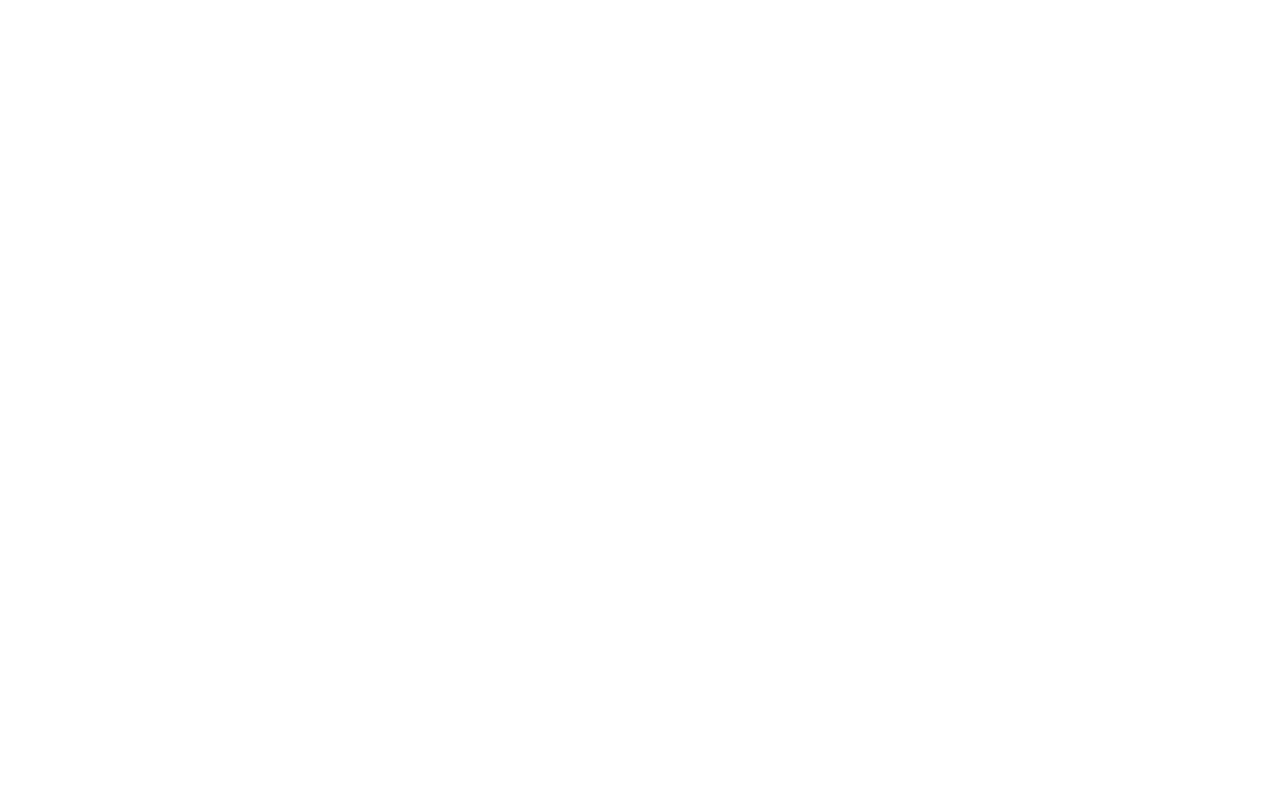
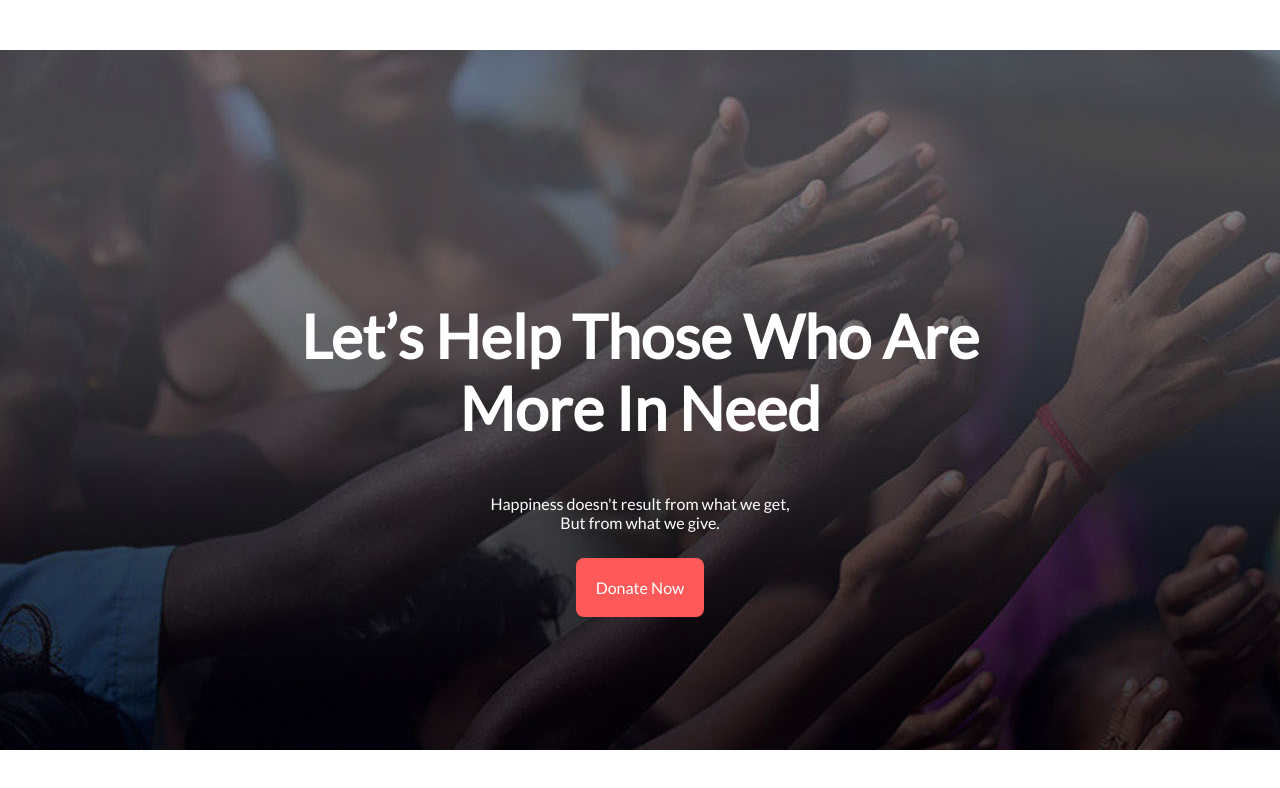
Before and after one commit to cse-mominul/donate-today, a plain HTML site: page index.html in a window 1280 px wide. Drawn offline with Linux system fonts and the light colour scheme.

Commit message:
Frist Section Done

```diff
--- a/index.html
+++ b/index.html
@@ -5,24 +5,23 @@
     <meta http-equiv="X-UA-Compatible" content="IE=edge">
     <meta name="viewport" content="width=device-width, initial-scale=1.0">
     <title>Donate Today</title>
+    <link rel="preconnect" href="https://fonts.googleapis.com">
+    <link rel="preconnect" href="https://fonts.gstatic.com" crossorigin>
+    <link href="https://fonts.googleapis.com/css2?family=Lato&display=swap" rel="stylesheet">
     <link rel="stylesheet" href="style.css">
 
 </head>
-<section>
+<body>
+    <section class="donate-now">
+        <div class="main-text">
+            <h1 id="Main-Title">Let’s Help Those Who Are </br>
+                More In Need</h1>
+            <p id="heder-p">Happiness doesn't result from what we get, </br> But from what we give.</p>
+            <a id="donate-now-button" href=""> Donate Now</a>
+        </div>
 
+    </section>
 
-
-
-
-
-
-</section>
-
-
-
-
-
-<body>
 
 </body>
 </html>
--- a/style.css
+++ b/style.css
@@ -0,0 +1,30 @@
+.donate-now{
+    font-family: 'Lato', sans-serif;
+    text-align: center;
+    background-image: url(images/donation-1.jpg);
+    width: 100%;
+    height: 700px;
+
+
+
+}
+#Main-Title{
+    padding-top: 250px;
+    font-size: 60px;
+    color: white;
+
+}
+#donate-now-button{
+    text-decoration: none;
+    background-color: #FF5959;
+    padding: 20px;
+    color: white;
+    border-radius: 8px;
+}
+body{
+    margin: 0%;
+}
+#heder-p{
+    padding-bottom: 30px;
+    color: white;
+}
```
Also changed, not shown: images/be-kind-bg.jpg (added), images/donation-1.jpg (added), images/donation8.jpg (added), 1 other file.
